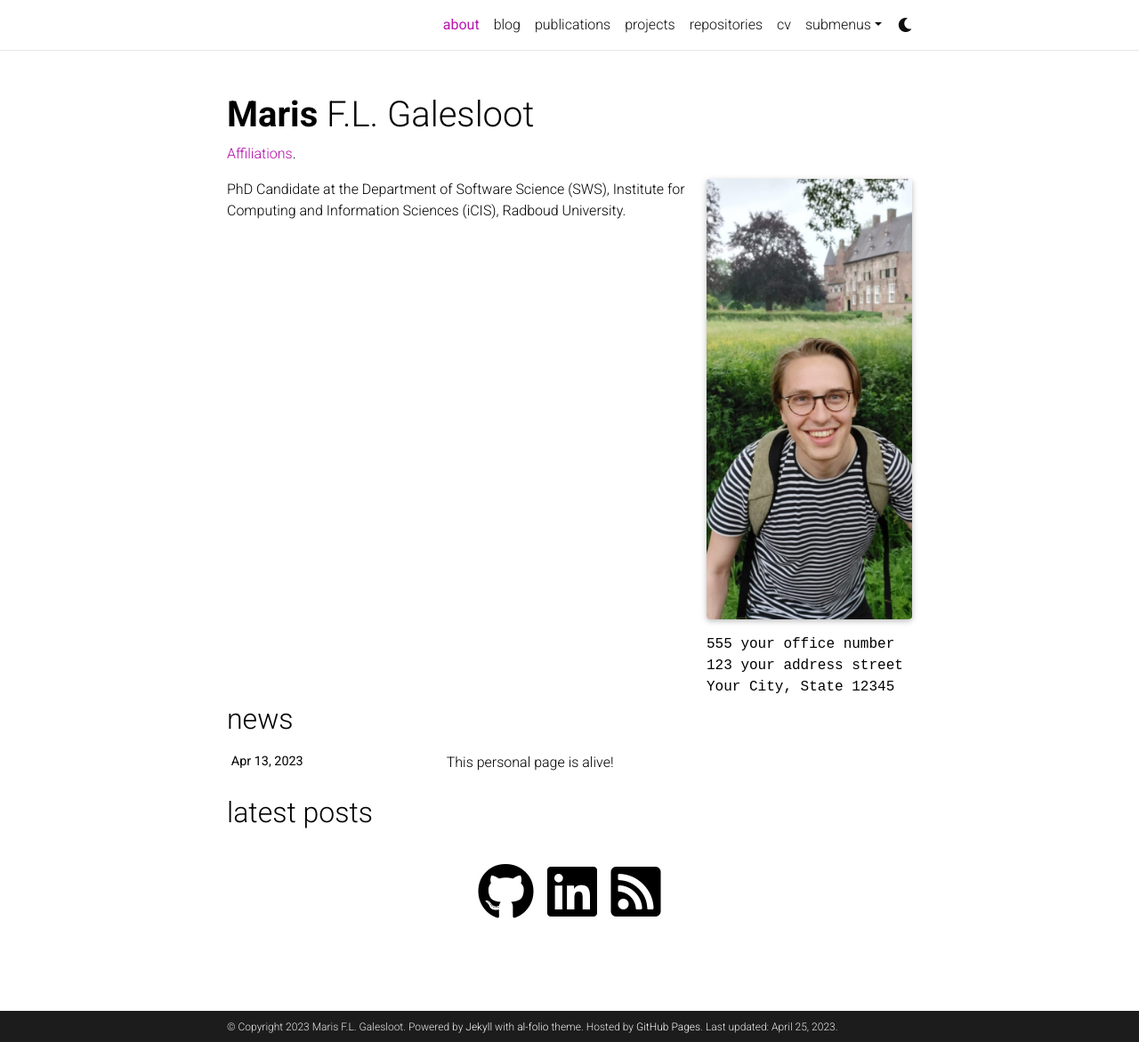
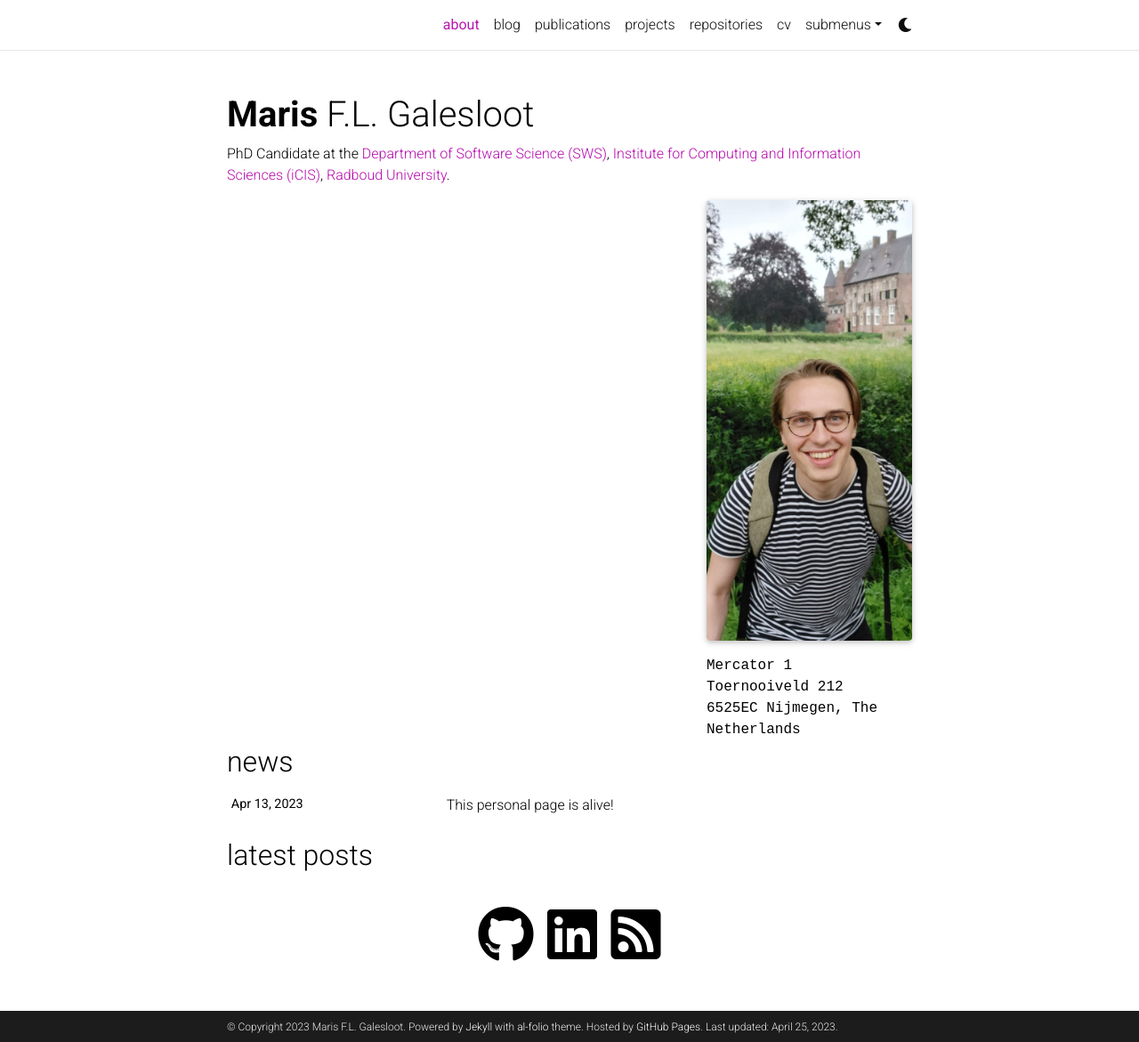
Before and after one commit to marisgg/marisgg.github.io, a Jekyll site: the page built from _pages/about.md, in a window 1280 px wide and 1171 px high. Shown: the whole window at 89% size. Built offline with Jekyll 4.4.1, drawn with Linux system fonts in a browser that asks for light colours; full-size pictures stand in for the smaller copies a plugin makes; comment, search, counter and statistics services are not loaded; a style sheet for code colours, icons or effects is not loaded.

Commit message:
Update about

```diff
--- a/_pages/about.md
+++ b/_pages/about.md
@@ -2,21 +2,19 @@
 layout: about
 title: about
 permalink: /
-subtitle: <a href='#'>Affiliations</a>.
+subtitle: PhD Candidate at the <a href='https://sws.cs.ru.nl/'>Department of Software Science (SWS)</a>, <a href='https://www.ru.nl/icis/'>Institute for Computing and Information Sciences (iCIS)</a>, <a href='https://www.ru.nl/icis/'>Radboud University</a>.
 
 profile:
   align: right
   image: prof_pic.jpg
   image_circular: false # crops the image to make it circular
   address: >
-    <p>555 your office number</p>
-    <p>123 your address street</p>
-    <p>Your City, State 12345</p>
+    <p>Mercator 1</p>
+    <p>Toernooiveld 212</p>
+    <p>6525EC Nijmegen, The Netherlands</p>
 
 news: true # includes a list of news items
 latest_posts: true  # includes a list of the newest posts
 selected_papers: false # includes a list of papers marked as "selected={true}"
 social: true  # includes social icons at the bottom of the page
 ---
-
-PhD Candidate at the Department of Software Science (SWS), Institute for Computing and Information Sciences (iCIS), Radboud University.
```
